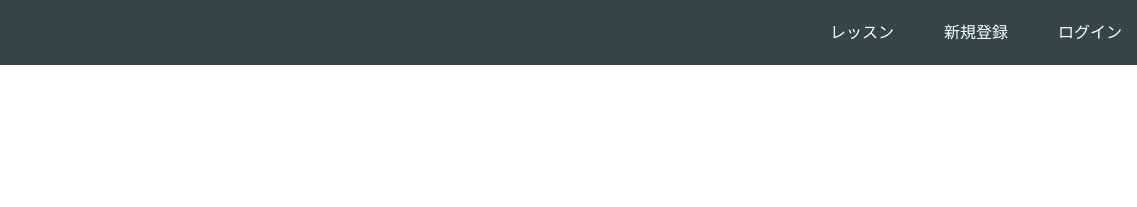
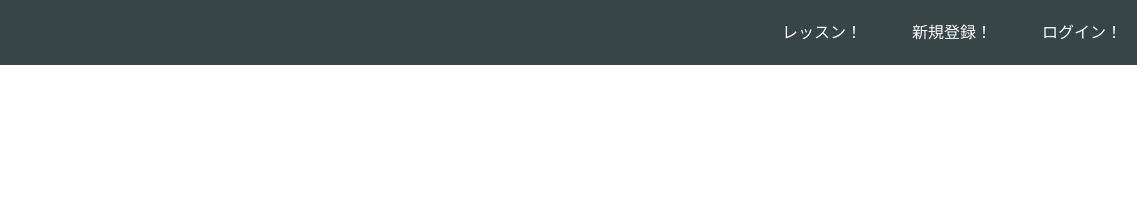
Before and after one commit to Tanipan0610/train_fest, a plain HTML site: page index.html in a window 1280 px wide. Shown: the top 207 px of the page, 143-1280 px from the left. Drawn offline with Linux system fonts and the light colour scheme.

Commit message:
Update index.html

```diff
--- a/index.html
+++ b/index.html
@@ -15,16 +15,16 @@
       </div>
       <span class="fa fa-bars menu-icon"></span>
       <div class="header-right">
-        <a href="#">レッスン</a>
-        <a href="#">新規登録</a>
-        <a href="#" class="login">ログイン</a>
+        <a href="#">レッスン！</a>
+        <a href="#">新規登録！</a>
+        <a href="#" class="login">ログイン！</a>
       </div>
     </div>
   </header>
   <div class="top-wrapper">
     <div class="container">
       <h1>LEARN TO CODE.<br>LEARN TO BE CREATIVE.</h1>
-      <p>Progateはオンラインプログラミング学習サービスです。<br>初心者にもやさしいスライドとレッスンで、ウェブサービスを作りながらプログラミングを学んでいきましょう。</p>
+      <p>Progateはオンラインプログラミング学習サービスです。<br>初心者にもやさしいスライドとレッスンで、ウェブサービスを作りながらプログラミングを学んでいきましょう！</p>
       <div class="btn-wrapper">
         <a href="#" class="btn signup">新規登録はこちら</a>
         <p>or</p>
```
